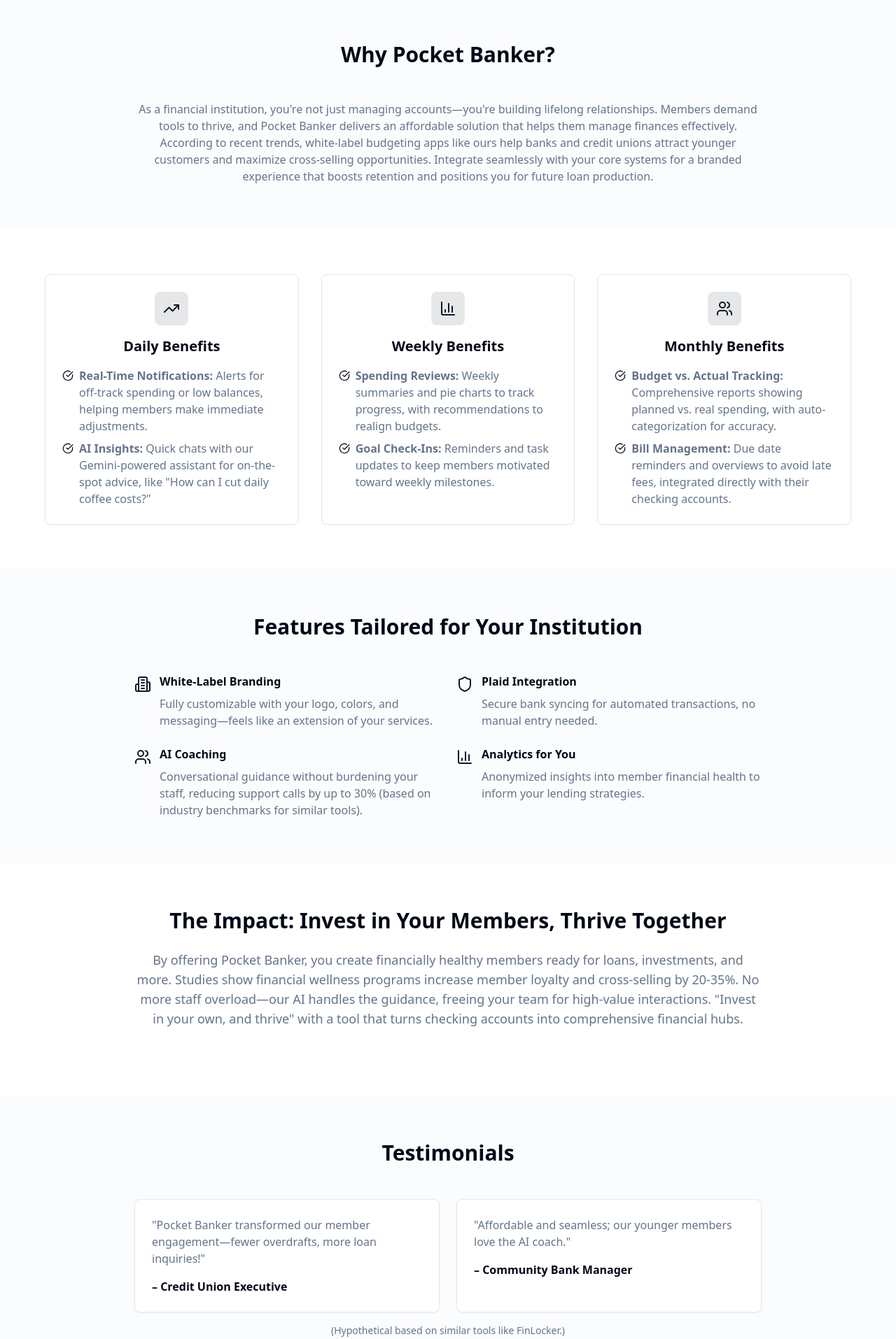
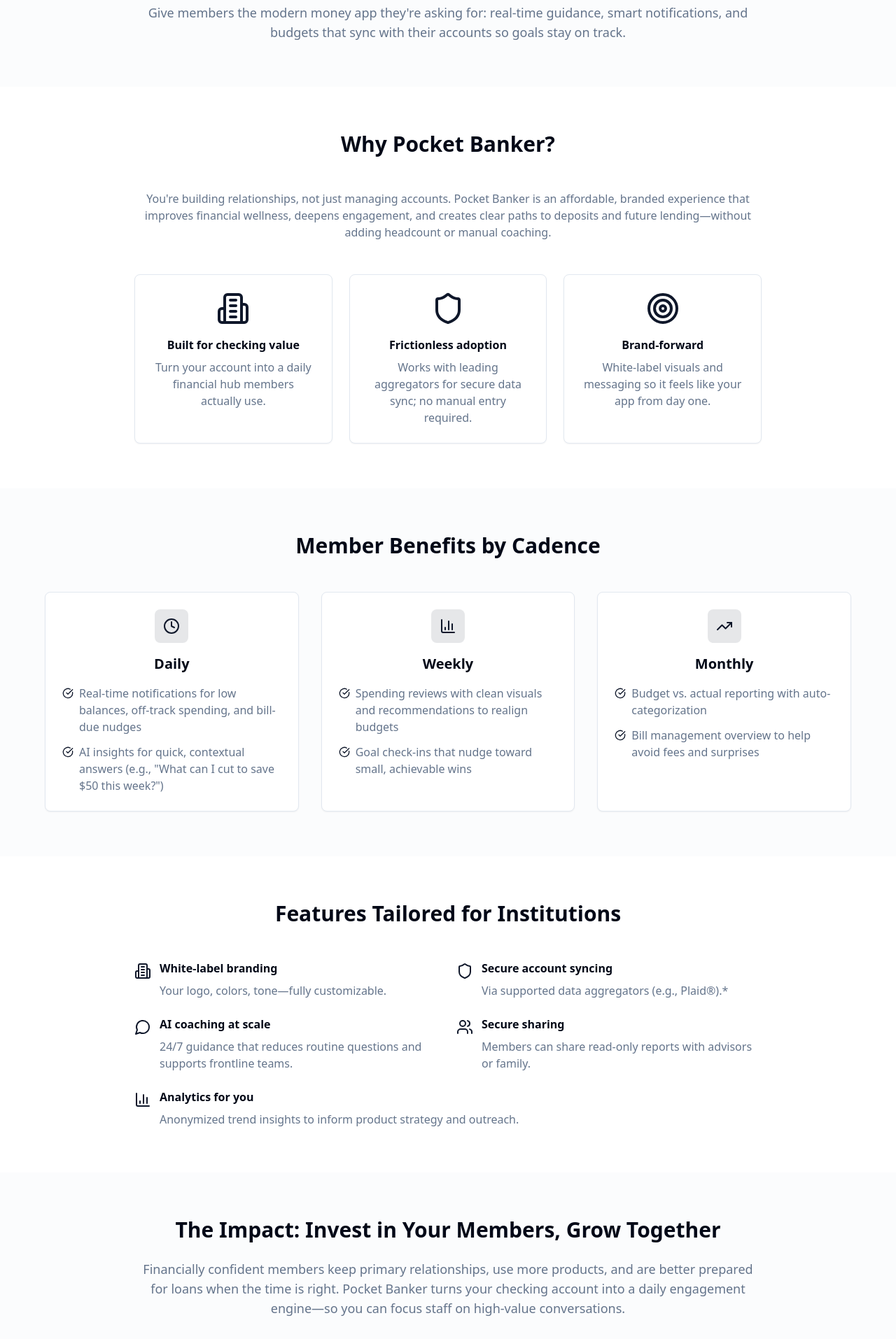
Before and after one commit to xBlackSmurfx008/PocketTeller, a React (Vite) app: page /for-institutions in a window 1280 px wide. Shown: the part 720-2634 px from the top of the page at 70% size. Built offline with nearby package versions, Linux system fonts and the light colour scheme.

Commit message:
Update institutions page content
Update the content for the "Pocket Banker for Financial Institutions" landing page, including hero section, subhead, "Why Pocket Banker" section, member benefits, features, impact statement, how it works, FAQs, and compliance/security details.

```diff
--- a/src/pages/ForInstitutions.tsx
+++ b/src/pages/ForInstitutions.tsx
@@ -1,6 +1,6 @@
 import { Card } from "@/components/ui/card";
 import { Button } from "@/components/ui/button";
-import { CheckCircle, Building2, TrendingUp, Shield, Users, BarChart3 } from "lucide-react";
+import { CheckCircle, Building2, TrendingUp, Shield, Users, BarChart3, Clock, MessageCircle, Target, HelpCircle, Lock } from "lucide-react";
 import { Reveal } from "@/components/Reveal";
 
 const ForInstitutions = () => {
@@ -16,17 +16,35 @@ const ForInstitutions = () => {
                 Pocket Banker for Financial Institutions
               </h1>
               <h2 className="text-2xl lg:text-3xl font-semibold mb-6 text-foreground">
-                Elevate Your Members' Financial Health with Pocket Banker
+                Elevate Your Members' Financial Health
               </h2>
               <p className="text-xl text-muted-foreground mb-8 max-w-3xl mx-auto">
-                Affordable AI-Powered Budgeting as a Value-Add for Your Checking Accounts
+                Affordable, AI-powered budgeting as a value-add for your checking accounts.
               </p>
               <p className="text-lg text-muted-foreground mb-10 max-w-3xl mx-auto">
-                Empower your credit union or bank members to improve their finances daily, weekly, and monthly—without adding stress to your staff. Provide the app they're asking for: real-time guidance, notifications, and budgets that sync with their accounts to realign them to their goals.
+                Help members course-correct daily, weekly, and monthly—without adding workload to your staff.
               </p>
+              <div className="flex flex-col sm:flex-row gap-4 justify-center">
                 <Button size="lg" className="text-lg px-8 py-4">
                   Schedule a Demo
                 </Button>
+                <Button variant="outline" size="lg" className="text-lg px-8 py-4">
+                  See How It Works
+                </Button>
+              </div>
+            </div>
+          </div>
+        </section>
+      </Reveal>
+
+      {/* Subhead Section */}
+      <Reveal>
+        <section className="py-16 bg-muted/30">
+          <div className="container mx-auto px-4">
+            <div className="max-w-4xl mx-auto text-center">
+              <p className="text-lg text-muted-foreground">
+                Give members the modern money app they're asking for: real-time guidance, smart notifications, and budgets that sync with their accounts so goals stay on track.
+              </p>
             </div>
           </div>
         </section>
@@ -34,75 +52,93 @@ const ForInstitutions = () => {
 
       {/* Why Pocket Banker Section */}
       <Reveal>
-        <section className="py-16 bg-muted/30">
+        <section className="py-16">
           <div className="container mx-auto px-4">
             <div className="max-w-4xl mx-auto">
               <h2 className="text-3xl font-bold text-center mb-12">Why Pocket Banker?</h2>
-              <div className="prose prose-lg max-w-none text-muted-foreground">
+              <div className="prose prose-lg max-w-none text-muted-foreground mb-12">
                 <p className="text-center">
-                  As a financial institution, you're not just managing accounts—you're building lifelong relationships. Members demand tools to thrive, and Pocket Banker delivers an affordable solution that helps them manage finances effectively. According to recent trends, white-label budgeting apps like ours help banks and credit unions attract younger customers and maximize cross-selling opportunities. Integrate seamlessly with your core systems for a branded experience that boosts retention and positions you for future loan production.
+                  You're building relationships, not just managing accounts. Pocket Banker is an affordable, branded experience that improves financial wellness, deepens engagement, and creates clear paths to deposits and future lending—without adding headcount or manual coaching.
                 </p>
+              </div>
+              <div className="grid md:grid-cols-3 gap-6">
+                <Card className="p-6 text-center">
+                  <Building2 className="w-12 h-12 text-primary mx-auto mb-4" />
+                  <h3 className="font-semibold mb-2">Built for checking value</h3>
+                  <p className="text-muted-foreground">Turn your account into a daily financial hub members actually use.</p>
+                </Card>
+                <Card className="p-6 text-center">
+                  <Shield className="w-12 h-12 text-primary mx-auto mb-4" />
+                  <h3 className="font-semibold mb-2">Frictionless adoption</h3>
+                  <p className="text-muted-foreground">Works with leading aggregators for secure data sync; no manual entry required.</p>
+                </Card>
+                <Card className="p-6 text-center">
+                  <Target className="w-12 h-12 text-primary mx-auto mb-4" />
+                  <h3 className="font-semibold mb-2">Brand-forward</h3>
+                  <p className="text-muted-foreground">White-label visuals and messaging so it feels like your app from day one.</p>
+                </Card>
               </div>
             </div>
           </div>
         </section>
       </Reveal>
 
-      {/* Benefits Section */}
+      {/* Member Benefits by Cadence */}
       <Reveal>
-        <section className="py-16">
+        <section className="py-16 bg-muted/30">
           <div className="container mx-auto px-4">
+            <h2 className="text-3xl font-bold text-center mb-12">Member Benefits by Cadence</h2>
             <div className="grid md:grid-cols-3 gap-8 max-w-6xl mx-auto">
-              {/* Daily Benefits */}
+              {/* Daily */}
+              <Card className="p-6 text-center">
+                <div className="w-12 h-12 bg-primary/10 rounded-lg flex items-center justify-center mx-auto mb-4">
+                  <Clock className="w-6 h-6 text-primary" />
+                </div>
+                <h3 className="text-xl font-semibold mb-4">Daily</h3>
+                <ul className="text-left space-y-3 text-muted-foreground">
+                  <li className="flex items-start gap-2">
+                    <CheckCircle className="w-4 h-4 text-primary mt-1 flex-shrink-0" />
+                    <span>Real-time notifications for low balances, off-track spending, and bill-due nudges</span>
+                  </li>
+                  <li className="flex items-start gap-2">
+                    <CheckCircle className="w-4 h-4 text-primary mt-1 flex-shrink-0" />
+                    <span>AI insights for quick, contextual answers (e.g., "What can I cut to save $50 this week?")</span>
+                  </li>
+                </ul>
+              </Card>
+
+              {/* Weekly */}
+              <Card className="p-6 text-center">
+                <div className="w-12 h-12 bg-primary/10 rounded-lg flex items-center justify-center mx-auto mb-4">
+                  <BarChart3 className="w-6 h-6 text-primary" />
+                </div>
+                <h3 className="text-xl font-semibold mb-4">Weekly</h3>
+                <ul className="text-left space-y-3 text-muted-foreground">
+                  <li className="flex items-start gap-2">
+                    <CheckCircle className="w-4 h-4 text-primary mt-1 flex-shrink-0" />
+                    <span>Spending reviews with clean visuals and recommendations to realign budgets</span>
+                  </li>
+                  <li className="flex items-start gap-2">
+                    <CheckCircle className="w-4 h-4 text-primary mt-1 flex-shrink-0" />
+                    <span>Goal check-ins that nudge toward small, achievable wins</span>
+                  </li>
+                </ul>
+              </Card>
+
+              {/* Monthly */}
               <Card className="p-6 text-center">
                 <div className="w-12 h-12 bg-primary/10 rounded-lg flex items-center justify-center mx-auto mb-4">
                   <TrendingUp className="w-6 h-6 text-primary" />
                 </div>
-                <h3 className="text-xl font-semibold mb-4">Daily Benefits</h3>
-                <ul className="text-left space-y-2 text-muted-foreground">
+                <h3 className="text-xl font-semibold mb-4">Monthly</h3>
+                <ul className="text-left space-y-3 text-muted-foreground">
                   <li className="flex items-start gap-2">
                     <CheckCircle className="w-4 h-4 text-primary mt-1 flex-shrink-0" />
-                    <span><strong>Real-Time Notifications:</strong> Alerts for off-track spending or low balances, helping members make immediate adjustments.</span>
+                    <span>Budget vs. actual reporting with auto-categorization</span>
                   </li>
                   <li className="flex items-start gap-2">
                     <CheckCircle className="w-4 h-4 text-primary mt-1 flex-shrink-0" />
-                    <span><strong>AI Insights:</strong> Quick chats with our Gemini-powered assistant for on-the-spot advice, like "How can I cut daily coffee costs?"</span>
-                  </li>
-                </ul>
-              </Card>
-
-              {/* Weekly Benefits */}
-              <Card className="p-6 text-center">
-                <div className="w-12 h-12 bg-primary/10 rounded-lg flex items-center justify-center mx-auto mb-4">
-                  <BarChart3 className="w-6 h-6 text-primary" />
-                </div>
-                <h3 className="text-xl font-semibold mb-4">Weekly Benefits</h3>
-                <ul className="text-left space-y-2 text-muted-foreground">
-                  <li className="flex items-start gap-2">
-                    <CheckCircle className="w-4 h-4 text-primary mt-1 flex-shrink-0" />
-                    <span><strong>Spending Reviews:</strong> Weekly summaries and pie charts to track progress, with recommendations to realign budgets.</span>
-                  </li>
-                  <li className="flex items-start gap-2">
-                    <CheckCircle className="w-4 h-4 text-primary mt-1 flex-shrink-0" />
-                    <span><strong>Goal Check-Ins:</strong> Reminders and task updates to keep members motivated toward weekly milestones.</span>
-                  </li>
-                </ul>
-              </Card>
-
-              {/* Monthly Benefits */}
-              <Card className="p-6 text-center">
-                <div className="w-12 h-12 bg-primary/10 rounded-lg flex items-center justify-center mx-auto mb-4">
-                  <Users className="w-6 h-6 text-primary" />
-                </div>
-                <h3 className="text-xl font-semibold mb-4">Monthly Benefits</h3>
-                <ul className="text-left space-y-2 text-muted-foreground">
-                  <li className="flex items-start gap-2">
-                    <CheckCircle className="w-4 h-4 text-primary mt-1 flex-shrink-0" />
-                    <span><strong>Budget vs. Actual Tracking:</strong> Comprehensive reports showing planned vs. real spending, with auto-categorization for accuracy.</span>
-                  </li>
-                  <li className="flex items-start gap-2">
-                    <CheckCircle className="w-4 h-4 text-primary mt-1 flex-shrink-0" />
-                    <span><strong>Bill Management:</strong> Due date reminders and overviews to avoid late fees, integrated directly with their checking accounts.</span>
+                    <span>Bill management overview to help avoid fees and surprises</span>
                   </li>
                 </ul>
               </Card>
@@ -111,39 +147,46 @@ const ForInstitutions = () => {
         </section>
       </Reveal>
 
-      {/* Features Section */}
+      {/* Features Tailored for Institutions */}
       <Reveal>
-        <section className="py-16 bg-muted/30">
+        <section className="py-16">
           <div className="container mx-auto px-4">
             <div className="max-w-4xl mx-auto">
-              <h2 className="text-3xl font-bold text-center mb-12">Features Tailored for Your Institution</h2>
+              <h2 className="text-3xl font-bold text-center mb-12">Features Tailored for Institutions</h2>
               <div className="grid md:grid-cols-2 gap-6">
                 <div className="flex items-start gap-3">
                   <Building2 className="w-6 h-6 text-primary flex-shrink-0 mt-1" />
                   <div>
-                    <h3 className="font-semibold mb-2">White-Label Branding</h3>
-                    <p className="text-muted-foreground">Fully customizable with your logo, colors, and messaging—feels like an extension of your services.</p>
+                    <h3 className="font-semibold mb-2">White-label branding</h3>
+                    <p className="text-muted-foreground">Your logo, colors, tone—fully customizable.</p>
                   </div>
                 </div>
                 <div className="flex items-start gap-3">
                   <Shield className="w-6 h-6 text-primary flex-shrink-0 mt-1" />
                   <div>
-                    <h3 className="font-semibold mb-2">Plaid Integration</h3>
-                    <p className="text-muted-foreground">Secure bank syncing for automated transactions, no manual entry needed.</p>
+                    <h3 className="font-semibold mb-2">Secure account syncing</h3>
+                    <p className="text-muted-foreground">Via supported data aggregators (e.g., Plaid®).*</p>
+                  </div>
+                </div>
+                <div className="flex items-start gap-3">
+                  <MessageCircle className="w-6 h-6 text-primary flex-shrink-0 mt-1" />
+                  <div>
+                    <h3 className="font-semibold mb-2">AI coaching at scale</h3>
+                    <p className="text-muted-foreground">24/7 guidance that reduces routine questions and supports frontline teams.</p>
                   </div>
                 </div>
                 <div className="flex items-start gap-3">
                   <Users className="w-6 h-6 text-primary flex-shrink-0 mt-1" />
                   <div>
-                    <h3 className="font-semibold mb-2">AI Coaching</h3>
-                    <p className="text-muted-foreground">Conversational guidance without burdening your staff, reducing support calls by up to 30% (based on industry benchmarks for similar tools).</p>
+                    <h3 className="font-semibold mb-2">Secure sharing</h3>
+                    <p className="text-muted-foreground">Members can share read-only reports with advisors or family.</p>
                   </div>
                 </div>
-                <div className="flex items-start gap-3">
+                <div className="flex items-start gap-3 md:col-span-2">
                   <BarChart3 className="w-6 h-6 text-primary flex-shrink-0 mt-1" />
                   <div>
-                    <h3 className="font-semibold mb-2">Analytics for You</h3>
-                    <p className="text-muted-foreground">Anonymized insights into member financial health to inform your lending strategies.</p>
+                    <h3 className="font-semibold mb-2">Analytics for you</h3>
+                    <p className="text-muted-foreground">Anonymized trend insights to inform product strategy and outreach.</p>
                   </div>
                 </div>
               </div>
@@ -154,41 +197,20 @@ const ForInstitutions = () => {
 
       {/* Impact Section */}
       <Reveal>
-        <section className="py-16">
+        <section className="py-16 bg-muted/30">
           <div className="container mx-auto px-4">
             <div className="max-w-4xl mx-auto text-center">
-              <h2 className="text-3xl font-bold mb-6">The Impact: Invest in Your Members, Thrive Together</h2>
+              <h2 className="text-3xl font-bold mb-6">The Impact: Invest in Your Members, Grow Together</h2>
               <p className="text-lg text-muted-foreground mb-8">
-                By offering Pocket Banker, you create financially healthy members ready for loans, investments, and more. Studies show financial wellness programs increase member loyalty and cross-selling by 20-35%. No more staff overload—our AI handles the guidance, freeing your team for high-value interactions. "Invest in your own, and thrive" with a tool that turns checking accounts into comprehensive financial hubs.
+                Financially confident members keep primary relationships, use more products, and are better prepared for loans when the time is right. Pocket Banker turns your checking account into a daily engagement engine—so you can focus staff on high-value conversations.
               </p>
-            </div>
-          </div>
-        </section>
-      </Reveal>
-
-      {/* Testimonials */}
-      <Reveal>
-        <section className="py-16 bg-muted/30">
-          <div className="container mx-auto px-4">
-            <div className="max-w-4xl mx-auto">
-              <h2 className="text-3xl font-bold text-center mb-12">Testimonials</h2>
-              <div className="grid md:grid-cols-2 gap-6">
-                <Card className="p-6">
+              <Card className="p-6 max-w-2xl mx-auto">
                 <p className="text-muted-foreground mb-4">
-                    "Pocket Banker transformed our member engagement—fewer overdrafts, more loan inquiries!"
+                  "Pocket Banker transformed our member engagement—fewer overdrafts, more qualified loan inquiries."
                 </p>
-                  <p className="font-semibold">– Credit Union Executive</p>
+                <p className="font-semibold">— Credit Union Executive</p>
+                <p className="text-sm text-muted-foreground mt-2">(illustrative testimonial—replace with a verified quote when available)</p>
               </Card>
-                <Card className="p-6">
-                  <p className="text-muted-foreground mb-4">
-                    "Affordable and seamless; our younger members love the AI coach."
-                  </p>
-                  <p className="font-semibold">– Community Bank Manager</p>
-                </Card>
-              </div>
-              <p className="text-center text-sm text-muted-foreground mt-4">
-                (Hypothetical based on similar tools like FinLocker.)
-              </p>
             </div>
           </div>
         </section>
@@ -204,23 +226,88 @@ const ForInstitutions = () => {
                 <div className="text-center">
                   <div className="w-8 h-8 bg-primary text-primary-foreground rounded-full flex items-center justify-center mx-auto mb-4 font-bold">1</div>
                   <h3 className="font-semibold mb-2">Integrate</h3>
-                  <p className="text-muted-foreground">White-label setup in 2-4 weeks via API/iframe.</p>
+                  <p className="text-muted-foreground">Branded setup via API/SDK or iframe. Typical launches complete in weeks (timelines vary by provider).</p>
                 </div>
                 <div className="text-center">
                   <div className="w-8 h-8 bg-primary text-primary-foreground rounded-full flex items-center justify-center mx-auto mb-4 font-bold">2</div>
                   <h3 className="font-semibold mb-2">Launch</h3>
-                  <p className="text-muted-foreground">Offer as a free perk with your checking accounts.</p>
+                  <p className="text-muted-foreground">Offer as a free perk with checking (or bundle into select tiers).</p>
                 </div>
                 <div className="text-center">
                   <div className="w-8 h-8 bg-primary text-primary-foreground rounded-full flex items-center justify-center mx-auto mb-4 font-bold">3</div>
                   <h3 className="font-semibold mb-2">Engage</h3>
-                  <p className="text-muted-foreground">Members link accounts, get personalized budgets and alerts.</p>
+                  <p className="text-muted-foreground">Members link accounts, receive personalized budgets, alerts, and tips.</p>
                 </div>
                 <div className="text-center">
                   <div className="w-8 h-8 bg-primary text-primary-foreground rounded-full flex items-center justify-center mx-auto mb-4 font-bold">4</div>
                   <h3 className="font-semibold mb-2">Grow</h3>
-                  <p className="text-muted-foreground">Use insights to upsell loans to healthier members.</p>
+                  <p className="text-muted-foreground">Use anonymous insights to target education, deepen relationships, and identify lending readiness.</p>
                 </div>
+              </div>
+            </div>
+          </div>
+        </section>
+      </Reveal>
+
+      {/* FAQs */}
+      <Reveal>
+        <section className="py-16 bg-muted/30">
+          <div className="container mx-auto px-4">
+            <div className="max-w-4xl mx-auto">
+              <h2 className="text-3xl font-bold text-center mb-12">FAQs</h2>
+              <div className="space-y-6">
+                <Card className="p-6">
+                  <div className="flex items-start gap-3">
+                    <HelpCircle className="w-6 h-6 text-primary flex-shrink-0 mt-1" />
+                    <div>
+                      <h3 className="font-semibold mb-2">Does this replace our financial counseling?</h3>
+                      <p className="text-muted-foreground">No—Pocket Banker handles day-to-day guidance between touchpoints and escalates to your team when needed.</p>
+                    </div>
+                  </div>
+                </Card>
+                <Card className="p-6">
+                  <div className="flex items-start gap-3">
+                    <HelpCircle className="w-6 h-6 text-primary flex-shrink-0 mt-1" />
+                    <div>
+                      <h3 className="font-semibold mb-2">Is member data sold or shared?</h3>
+                      <p className="text-muted-foreground">No. We don't sell data. Analytics for institutions are aggregated and anonymized.</p>
+                    </div>
+                  </div>
+                </Card>
+                <Card className="p-6">
+                  <div className="flex items-start gap-3">
+                    <HelpCircle className="w-6 h-6 text-primary flex-shrink-0 mt-1" />
+                    <div>
+                      <h3 className="font-semibold mb-2">Which cores/digital providers are supported?</h3>
+                      <p className="text-muted-foreground">We integrate through standard APIs and major data aggregators; ask for current compatibility.</p>
+                    </div>
+                  </div>
+                </Card>
+              </div>
+            </div>
+          </div>
+        </section>
+      </Reveal>
+
+      {/* Compliance & Security */}
+      <Reveal>
+        <section className="py-16">
+          <div className="container mx-auto px-4">
+            <div className="max-w-4xl mx-auto">
+              <h2 className="text-3xl font-bold text-center mb-12">Compliance & Security</h2>
+              <div className="grid md:grid-cols-3 gap-6">
+                <Card className="p-6 text-center">
+                  <Lock className="w-12 h-12 text-primary mx-auto mb-4" />
+                  <p className="text-muted-foreground">Privacy by design; members control connections and sharing.</p>
+                </Card>
+                <Card className="p-6 text-center">
+                  <Shield className="w-12 h-12 text-primary mx-auto mb-4" />
+                  <p className="text-muted-foreground">Encryption in transit and at rest; role-based access.</p>
+                </Card>
+                <Card className="p-6 text-center">
+                  <Users className="w-12 h-12 text-primary mx-auto mb-4" />
+                  <p className="text-muted-foreground">We never move money or make lending decisions on behalf of members.</p>
+                </Card>
               </div>
             </div>
           </div>
@@ -232,13 +319,14 @@ const ForInstitutions = () => {
         <section className="py-20 bg-gradient-to-br from-primary/10 via-background to-secondary/10">
           <div className="container mx-auto px-4">
             <div className="max-w-4xl mx-auto text-center">
-              <h2 className="text-3xl font-bold mb-6">Ready to Thrive?</h2>
-              <p className="text-lg text-muted-foreground mb-8">
-                Contact us today to customize Pocket Banker for your institution. Schedule a demo or request a quote.
-              </p>
+              <div className="flex flex-col sm:flex-row gap-4 justify-center">
                 <Button size="lg" className="text-lg px-8 py-4">
-                Get Started
+                  Schedule a Demo
                 </Button>
+                <Button variant="outline" size="lg" className="text-lg px-8 py-4">
+                  Request a Quote
+                </Button>
+              </div>
             </div>
           </div>
         </section>
```
Lines whose indentation alone changed are shown as unchanged.
